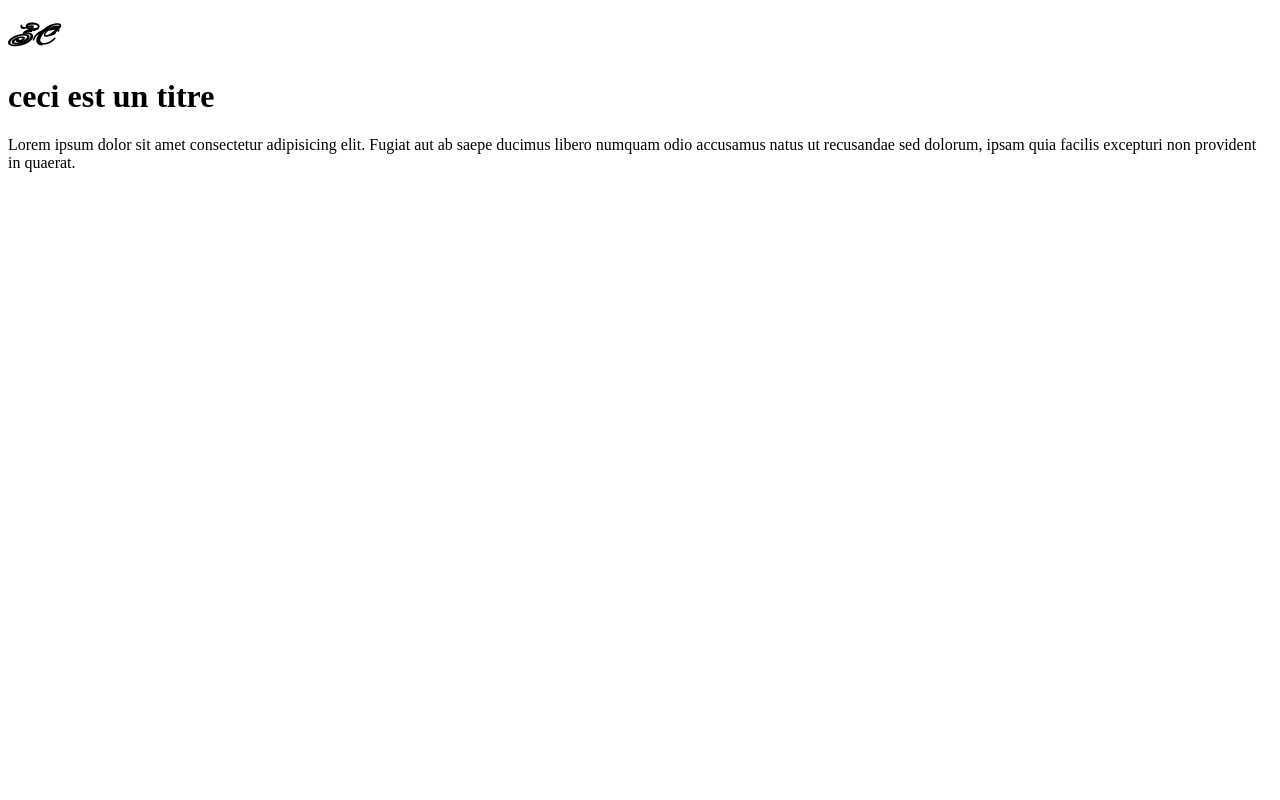
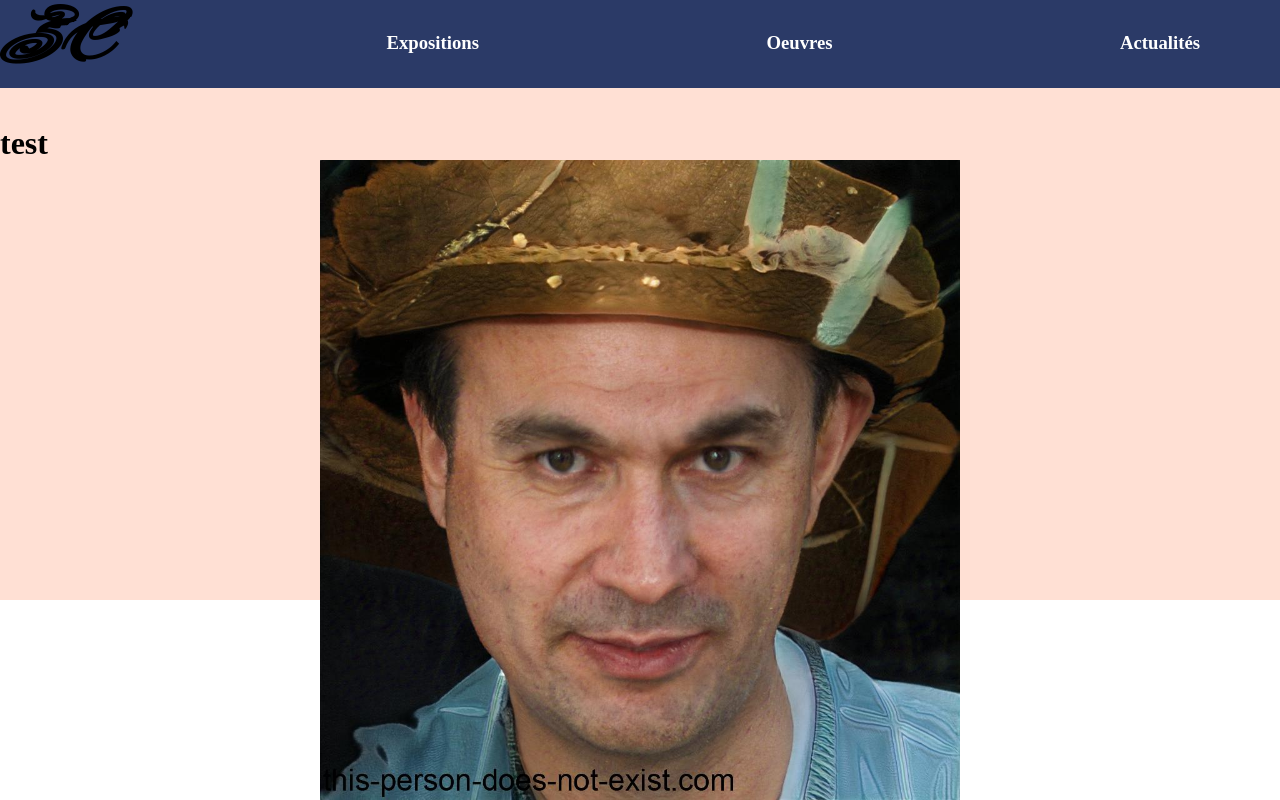
Before and after one commit to RomainGuirous/WCS-project1, a PHP site: page / in a window 1280 px wide. Run offline with PHP 8.4, Linux system fonts and the light colour scheme.

Commit message:
menu header

```diff
--- a/index.css
+++ b/index.css
@@ -0,0 +1,19 @@
+@import url(style.css);
+
+.block-profile-picture{
+    background-color: var(--secondary-color);
+    padding-top: 1rem;
+    margin-bottom: -5rem;
+    height: 40vw;
+}
+.profile-picture{
+    position: absolute;
+    width: 50vw;
+    height: auto;
+    display: block;
+    margin-top: 5rem;
+    top: 10%;
+    transform: translateY(10%);
+    left: 50%;
+    transform: translateX(-50%);
+}
--- a/index.html
+++ b/index.html
@@ -7,11 +7,21 @@
     <link rel="stylesheet" href="index.css">
     <title>Document</title>
 </head>
-<header><h1 class="logo">ZC</h1>
 
-    <h1> ceci est un titre</h1>
-    <div> Lorem ipsum dolor sit amet consectetur adipisicing elit. Fugiat aut ab saepe ducimus libero numquam odio accusamus natus ut recusandae sed dolorum, ipsam quia facilis excepturi non provident in quaerat.</div></header>
 <body>
-
+    <header>
+        <div class="menu">
+        <h1 class="logo"><a href="index.html">ZC</a></h1>
+        <h3 class="link"> <a href="expositions.html"> Expositions</a></h3>
+        <h3 class="link"> <a href="oeuvres.html">Oeuvres</a></h3>
+        <h3 class=" link last-element"> <a href="actualites.html">Actualités</a></h3>
+        </div>
+    </header>
+    <main>
+        <div class="block-profile-picture">
+            <img class="profile-picture" src="images/Zeraphin Chromablast.jpg" alt="">
+            <h1>test</h1>
+        </div>
+    </main>
 </body>
 </html>
--- a/style.css
+++ b/style.css
@@ -13,9 +13,56 @@
     --font-title-size : ;
     --font-size:
 }
+* {
+    box-sizing: border-box;
+  }
+  a{
+    text-decoration: none;
+    color: white;
+  }
+  body {
+    margin:0;
+  }
 
+header{
+    background-color: var(--primary-color);
+}
 
+h3{
+    display: inline-block;
+    margin: 0 1rem;
+    color: var(--light);
+}
 
 .logo{
     font-family: var(--secondary-font);
+    font-size: 5rem;
+    display: inline-block;
+    margin: 0;
 }
+
+.logo > a{
+    color: var(--dark);
+}
+
+ .first-element{
+    margin-left: 3rem;
+ }
+
+ .prin{
+    font-family: var(--secondary-font);
+ }
+
+ .menu{
+    display: flex;
+    justify-content:space-between;
+
+ }
+
+ .last-element{
+    margin-right: 5rem;
+ }
+
+ .link{
+    margin-top: 2rem;
+ }
```
